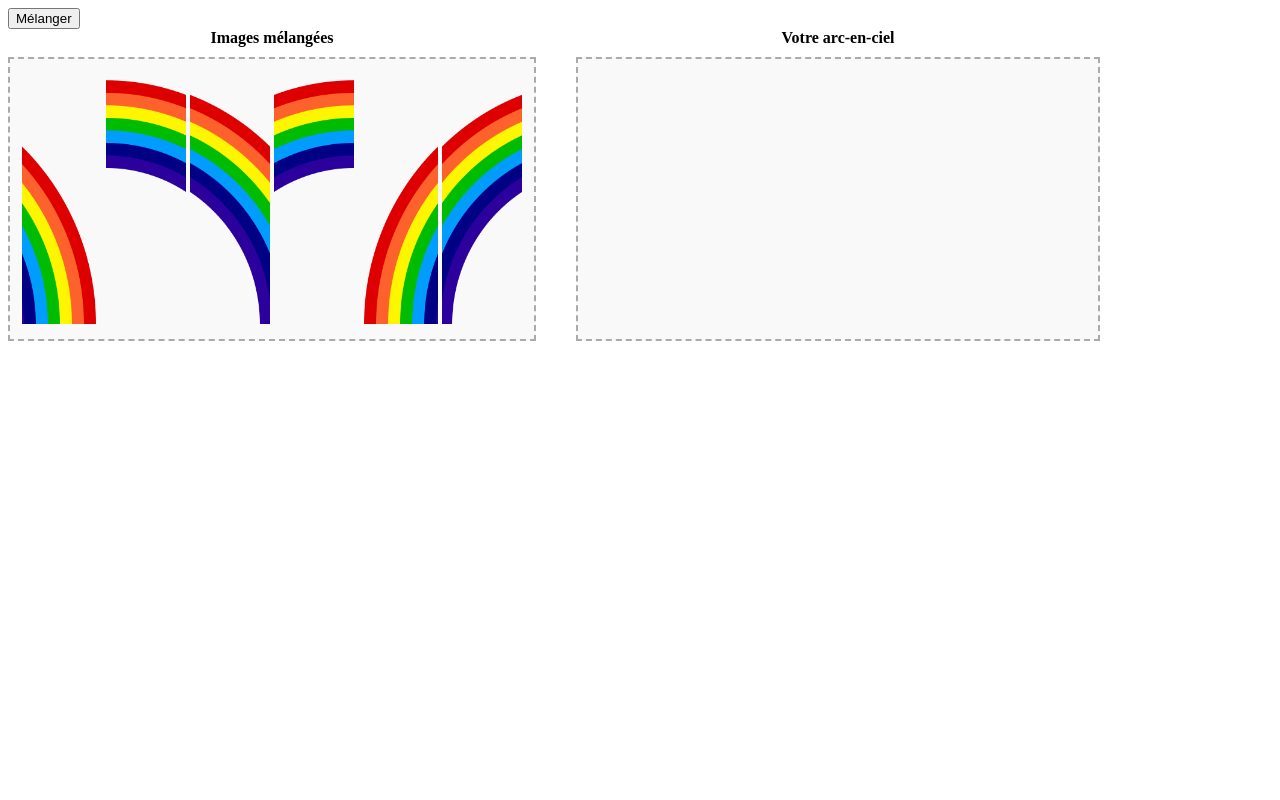
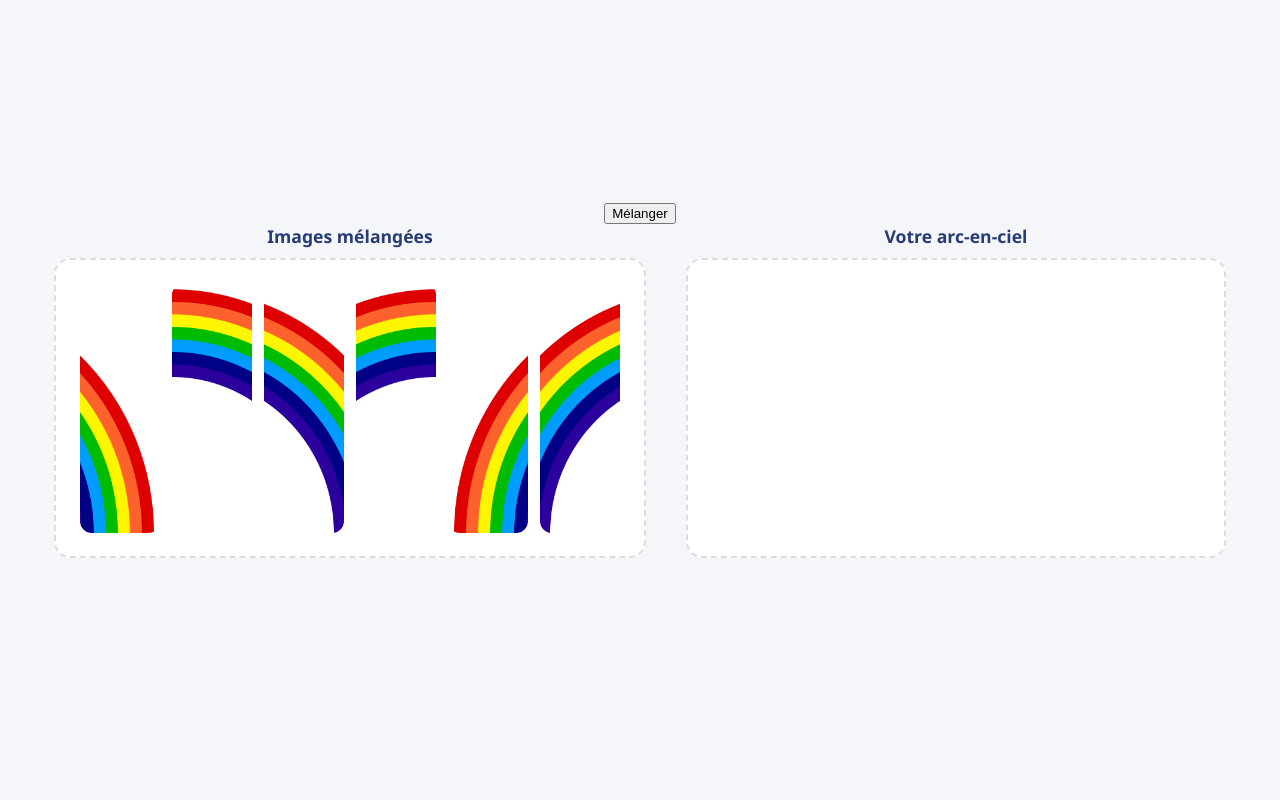
Before and after one commit to sylvain-malbon/runtrack3, a PHP site: page / in a window 1280 px wide. Run offline with PHP 8.4, Linux system fonts and the light colour scheme.

Commit message:
léger changement de style pour jour03/job02

```diff
--- a/jour03/job02/style.css
+++ b/jour03/job02/style.css
@@ -1,34 +1,69 @@
+/* Centrage général */
+body {
+    display: flex;
+    flex-direction: column;
+    align-items: center;
+    justify-content: center;
+    min-height: 100vh;
+    background: #f5f6fa;
+    margin: 0;
+    font-family: 'Segoe UI', Arial, sans-serif;
+}
+
+/* Rainbow container centré */
 #rainbow-container {
     display: flex;
-    margin-bottom: 10px;
+    justify-content: center;
+    margin-bottom: 20px;
 }
+
+/* Flat-design pour les pièces */
 .rainbow-piece {
     width: 80px;
     height: 250px;
-    margin: 0 2px;
+    margin: 0 6px;
     cursor: grab;
     user-select: none;
+    border-radius: 12px;
+    border: none;
 }
+
+/* Message centré */
 #message {
     font-size: 1.2em;
     font-weight: bold;
+    text-align: center;
+    margin-bottom: 20px;
+    color: #333;
 }
+
+/* Zones centrées et flat */
 #zones {
     display: flex;
     gap: 40px;
-    margin-bottom: 10px;
+    justify-content: center;
+    margin-bottom: 20px;
 }
+
 .zone {
-    border: 2px dashed #aaa;
+    border: 2px dashed #dcdde1;
     min-height: 260px;
     min-width: 500px;
     display: flex;
     align-items: center;
-    padding: 10px;
-    background: #f9f9f9;
+    padding: 18px;
+    background: #fff;
+    border-radius: 16px;
 }
+
+.zone:hover {
+    border-color: #00a8ff;
+}
+
 .zone-title {
     text-align: center;
     font-weight: bold;
     margin-bottom: 10px;
+    color: #273c75;
+    font-size: 1.1em;
 }
```
